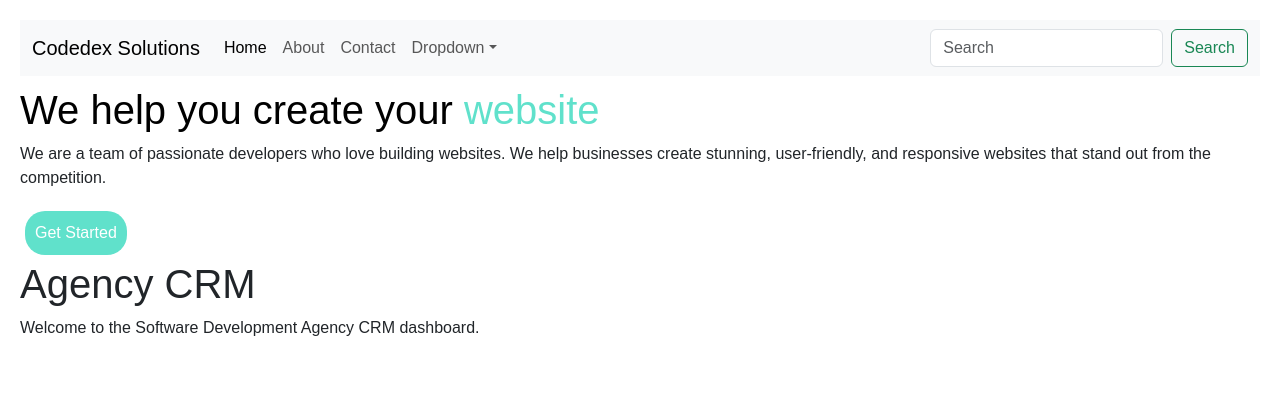
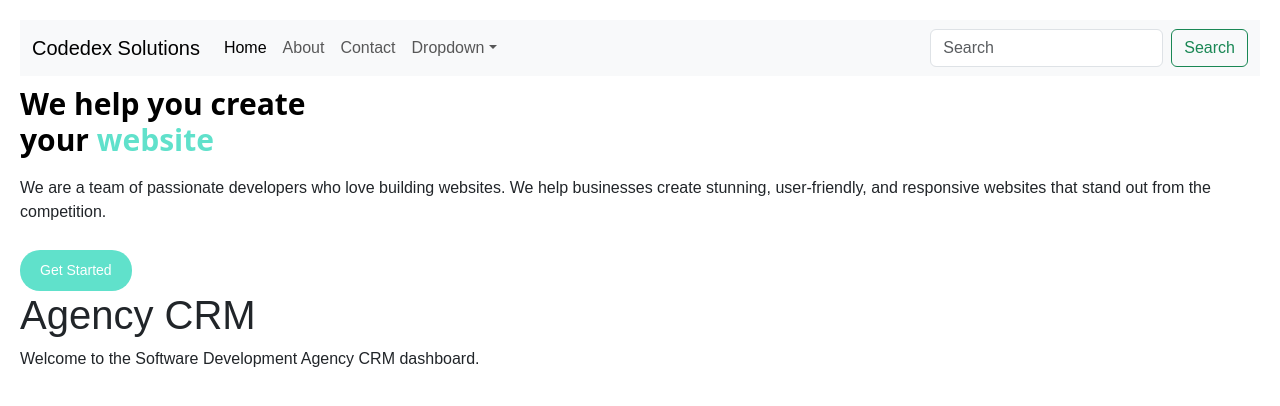
Before and after one commit to SaranshGolash/SoftwareAgencyCRM, a React (Create React App) app in the folder client/: page / in a window 1280 px wide. Shown: the top 406 px of the page. Built offline with nearby package versions, Linux system fonts and the light colour scheme.

Commit message:
Made styling changes to the HeaderBody Component

```diff
--- a/client/src/components/HeaderBody.jsx
+++ b/client/src/components/HeaderBody.jsx
@@ -1,27 +1,41 @@
 import React from "react";
 import Button from "./Button";
 function HeaderBody() {
+
+    const HeaderStyle = {
+        display: 'flex',
+        justifyContent: 'center',
+        alignItems: 'start',
+        flexFlow: 'column nowrap',
+        gap: '10px'
+    };
 
     const headerBodyStyle = {
         backgroundColor: 'rgba(255, 255, 255, 1)',
         color: 'black',
         paddingTop: '10px',
+        fontFamily: 'system-ui, -apple-system, BlinkMacSystemFont, "Segoe UI", Roboto, Helvetica, Arial, sans-serif',
+        fontWeight: 'bold',
+        fontSize: '30px'
     };
 
     const btnStyle = {
         backgroundColor: '#60E1CB',
         color: 'white',
         padding: '10px',
+        paddingLeft: '20px',
+        paddingRight: '20px',
         border: 'none',
         borderRadius: '20px',
         cursor: 'pointer',
-        margin: '5px',
+        margin: 'none',
+        fontSize:'14px',
     };
 
     return (
         <div className="main">
-            <div className="header-body">
-                <h1 style={headerBodyStyle}>We help you create your <span style={{color:"#60E1CB"}}>website</span></h1>
+            <div className="header-body" style={HeaderStyle}>
+                <h1 style={headerBodyStyle}>We help you create<br/>your <span style={{color:"#60E1CB"}}>website</span></h1>
                 <p>We are a team of passionate developers who love building websites. We help businesses create stunning, user-friendly, and responsive websites that stand out from the competition.</p>
                 <Button textbtn={"Get Started"} href={'/services'} style={btnStyle}/>
             </div>
```
